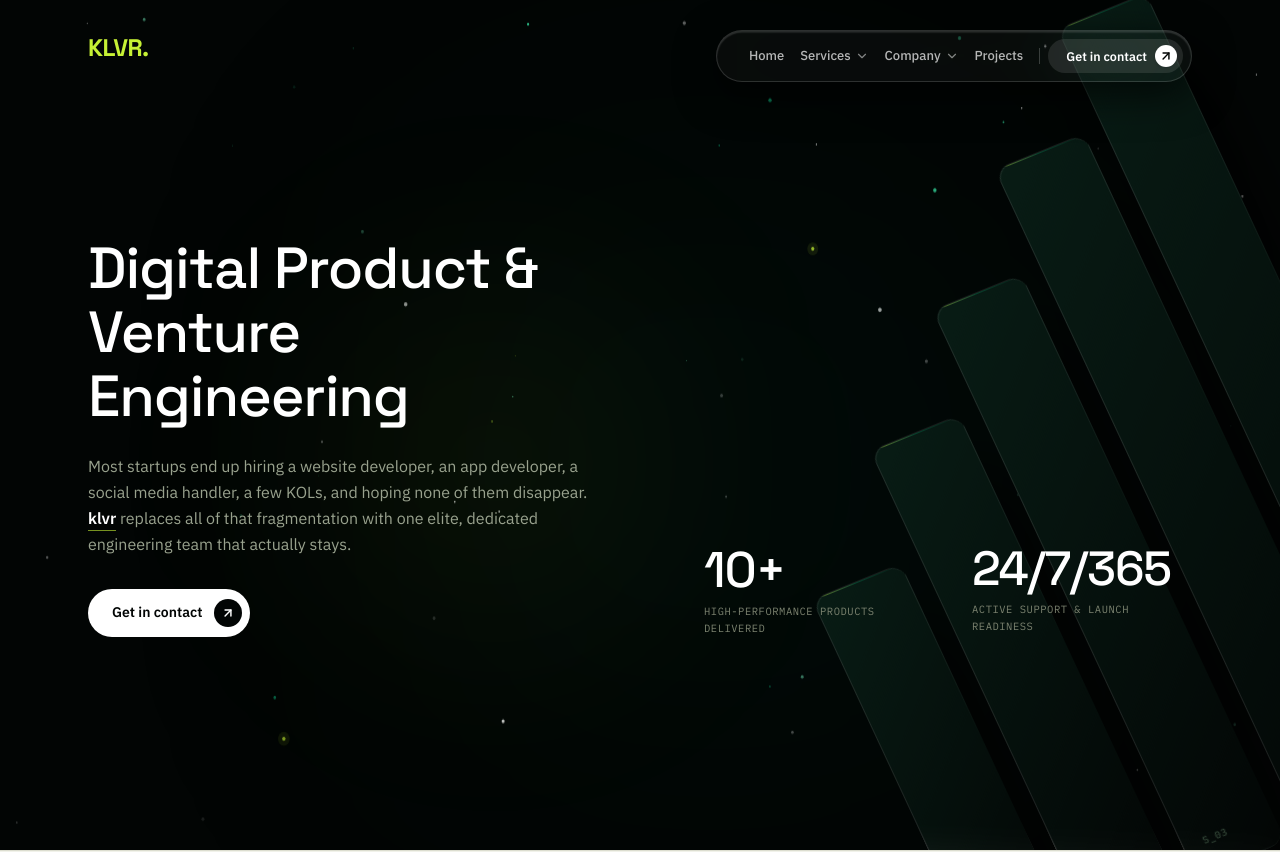
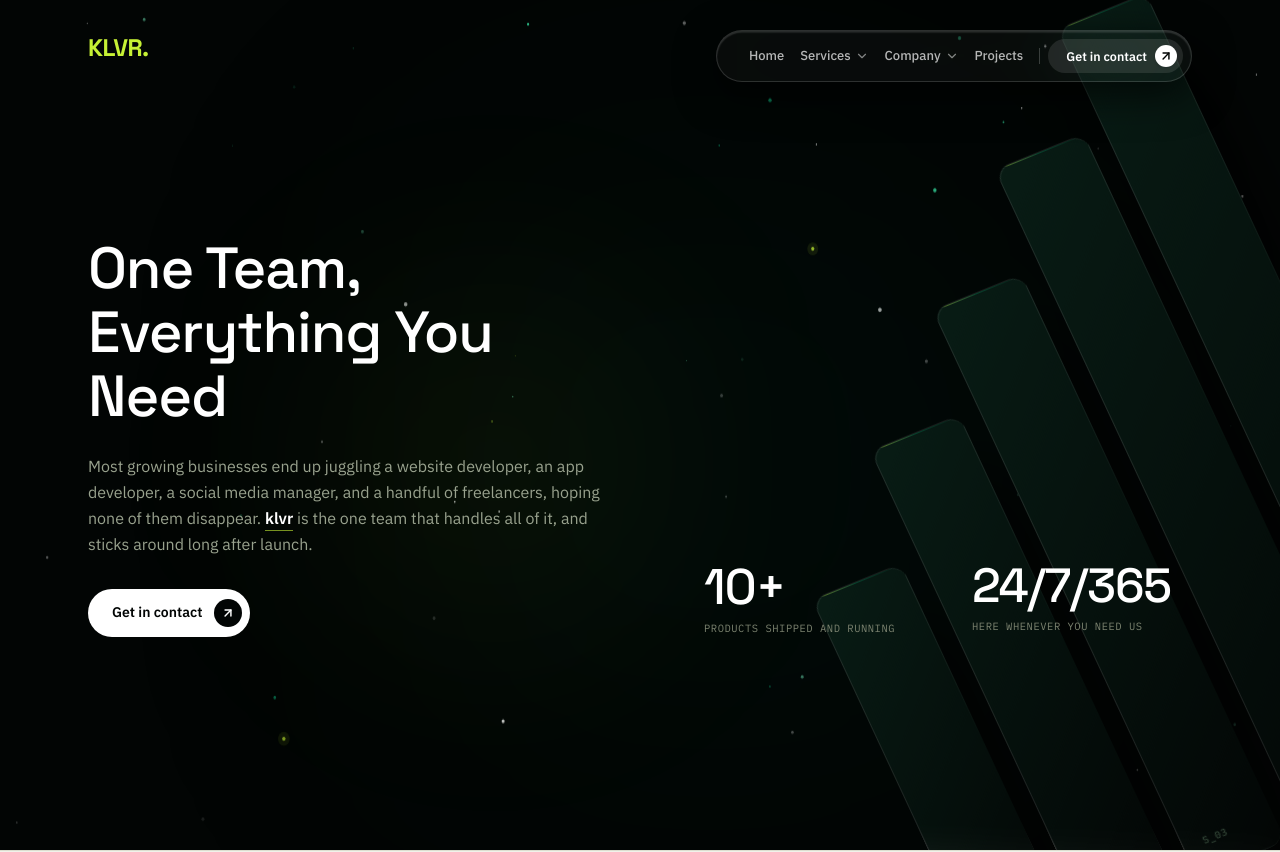
Before and after one commit to theklvr/KLVR, a React (Vite) app: page / in a window 1280 px wide. Shown: the top 852 px of the page. Built offline with nearby package versions, Linux system fonts and the light colour scheme.

Commit message:
copy changes

```diff
--- a/src/App.tsx
+++ b/src/App.tsx
@@ -660,12 +660,12 @@ export default function App() {
               className="space-y-6 lg:pb-6"
             >
               <h1 className="font-space font-medium text-[38px] sm:text-[48px] md:text-[54px] lg:text-[58px] leading-[1.1] tracking-[-0.02em] text-white">
-                Digital Product &amp;<br />
-                Venture Engineering
+                One Team,<br />
+                Everything You Need
               </h1>
 
               <p className="text-[14px] sm:text-[15px] md:text-[16px] max-w-lg text-[#99A28E] leading-relaxed font-sans font-light">
-                Most startups end up hiring a website developer, an app developer, a social media handler, a few KOLs, and hoping none of them disappear. <strong className="font-semibold text-white border-b border-klvr/60 pb-0.5">klvr</strong> replaces all of that fragmentation with one elite, dedicated engineering team that actually stays.
+                Most growing businesses end up juggling a website developer, an app developer, a social media manager, and a handful of freelancers, hoping none of them disappear. <strong className="font-semibold text-white border-b border-klvr/60 pb-0.5">klvr</strong> is the one team that handles all of it, and sticks around long after launch.
               </p>
 
               <div className="flex flex-wrap items-center gap-5 pt-2">
@@ -693,7 +693,7 @@ export default function App() {
                     10+
                   </div>
                   <div className="font-mono text-[10px] sm:text-[10.5px] text-[#7C8370] uppercase tracking-wider leading-relaxed">
-                    high-performance products delivered
+                    products shipped and running
                   </div>
                 </motion.div>
 
@@ -706,7 +706,7 @@ export default function App() {
                     24/7/365
                   </div>
                   <div className="font-mono text-[10px] sm:text-[10.5px] text-[#7C8370] uppercase tracking-wider leading-relaxed">
-                    active support &amp; launch readiness
+                    here whenever you need us
                   </div>
                 </motion.div>
               </div>
```
